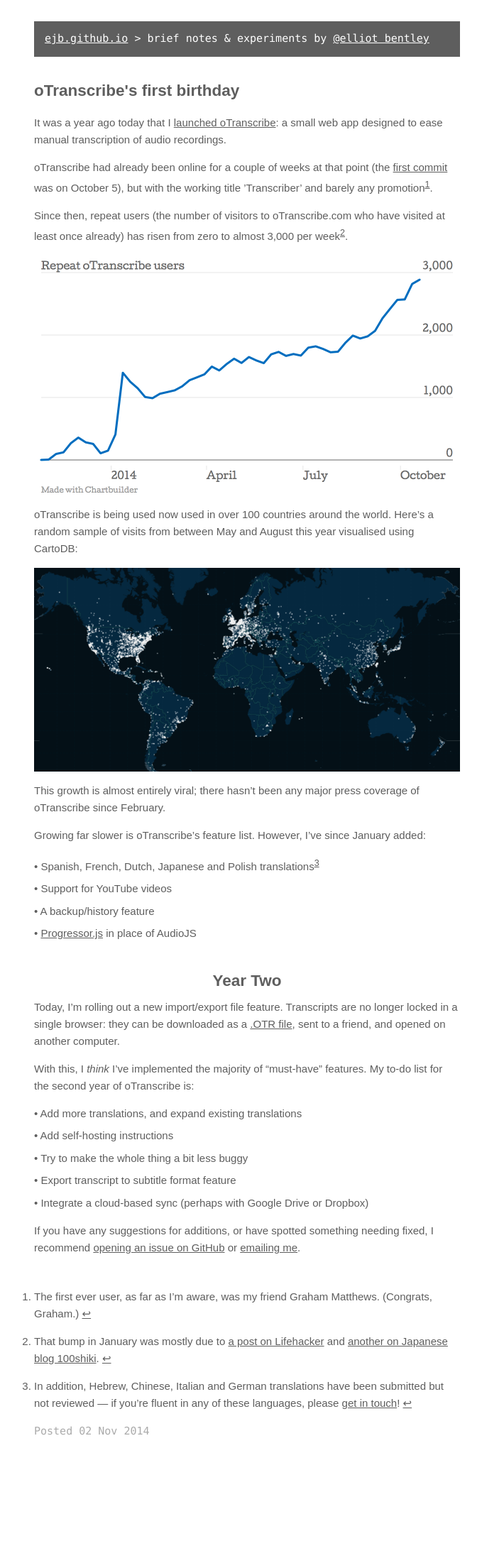
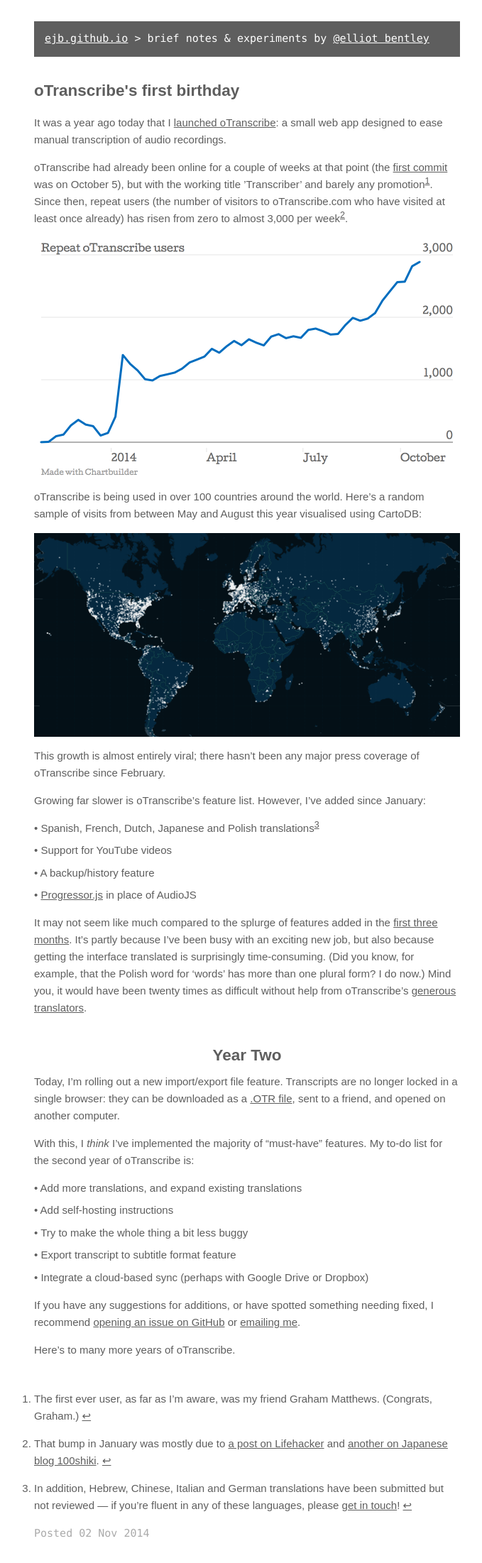
Before and after one commit to ejb/elliotbentley.com, a Jekyll site: the page built from _posts/2014-11-02-otranscribe-is-one-year-old.md, in a window 1280 px wide. Shown: the whole page at 71% size, without its empty margins (292-971 px from the left). Built offline with Jekyll 4.4.1, drawn with Linux system fonts in a browser that asks for light colours; before the commit the page ends 2058 px from its top, so only the background shows below that.

Commit message:
Edits to oTranscribe birthday post

```diff
--- a/_posts/2014-11-02-otranscribe-is-one-year-old.md
+++ b/_posts/2014-11-02-otranscribe-is-one-year-old.md
@@ -5,24 +5,25 @@
 
 It was a year ago today that I [launched oTranscribe](http://ejb.github.io/2013/10/03/otranscribe.html): a small web app designed to ease manual transcription of audio recordings.
 
-oTranscribe had already been online for a couple of weeks at that point (the [first commit](https://github.com/oTranscribe/oTranscribe/commit/73c2ec1353be41b838887bb2e93e830cd4b2aa4c) was on October 5), but with the working title ’Transcriber’ and barely any promotion[^1].
-
-Since then, repeat users (the number of visitors to oTranscribe.com who have visited at least once already) has risen from zero to almost 3,000 per week[^2].
+oTranscribe had already been online for a couple of weeks at that point (the [first commit](https://github.com/oTranscribe/oTranscribe/commit/73c2ec1353be41b838887bb2e93e830cd4b2aa4c) was on October 5), but with the working title ’Transcriber’ and barely any promotion[^1]. Since then, repeat users (the number of visitors to oTranscribe.com who have visited at least once already) has risen from zero to almost 3,000 per week[^2].
 
 ![weekly visitors](/assets/otranscribe-1/pageviews.png)
 
-oTranscribe is being used now used in over 100 countries around the world. Here’s a random sample of visits from between May and August this year visualised using CartoDB:
+oTranscribe is being used in over 100 countries around the world. Here’s a random sample of visits from between May and August this year visualised using CartoDB:
 
 ![selection of users around the world](/assets/otranscribe-1/map.png)
 
 This growth is almost entirely viral; there hasn’t been any major press coverage of oTranscribe since February.
 
-Growing far slower is oTranscribe’s feature list. However, I’ve since January added:
+Growing far slower is oTranscribe’s feature list. However, I’ve added since January:
 
 - Spanish, French, Dutch, Japanese and Polish translations[^3]
 - Support for YouTube videos
 - A backup/history feature
 - [Progressor.js](https://github.com/ejb/progressor.js) in place of AudioJS
+
+It may not seem like much compared to the splurge of features added in the [first three months](http://ejb.github.io/2014/01/29/otranscribe-twelve-weeks.html). It's partly because I've been busy with an exciting new job, but also because getting the interface translated is surprisingly time-consuming. (Did you know, for example, that the Polish word for 'words' has more than one plural form? I do now.) Mind you, it would have been twenty times as difficult without help from oTranscribe's [generous translators](https://github.com/oTranscribe/oTranscribe#translations).
+
 
 ## Year Two
 
@@ -38,6 +39,8 @@
 
 If you have any suggestions for additions, or have spotted something needing fixed, I recommend [opening an issue on GitHub](https://github.com/otranscribe/otranscribe/issues) or [emailing me](mailto:otranscribe@elliotbentley.com).
 
+Here's to many more years of oTranscribe.
+
 [^1]: The first ever user, as far as I’m aware, was my friend Graham Matthews. (Congrats, Graham.)
 [^2]: That bump in January was mostly due to [a post on Lifehacker](http://lifehacker.com/otranscribe-is-a-free-keyboard-friendly-transcription-1498812713) and [another on Japanese blog 100shiki](http://www.100shiki.com/archives/2014/01/otranscribe.html).
 [^3]: In addition, Hebrew, Chinese, Italian and German translations have been submitted but not reviewed — if you’re fluent in any of these languages, please [get in touch](mailto:otranscribe@elliotbentley.com)!
--- a/css/main.css
+++ b/css/main.css
@@ -96,6 +96,9 @@
     content: ' •  ';
 }
 
+#post sup {
+    line-height: 0;
+}
 
 #post .footnotes {
     margin-top: 3em;
```
